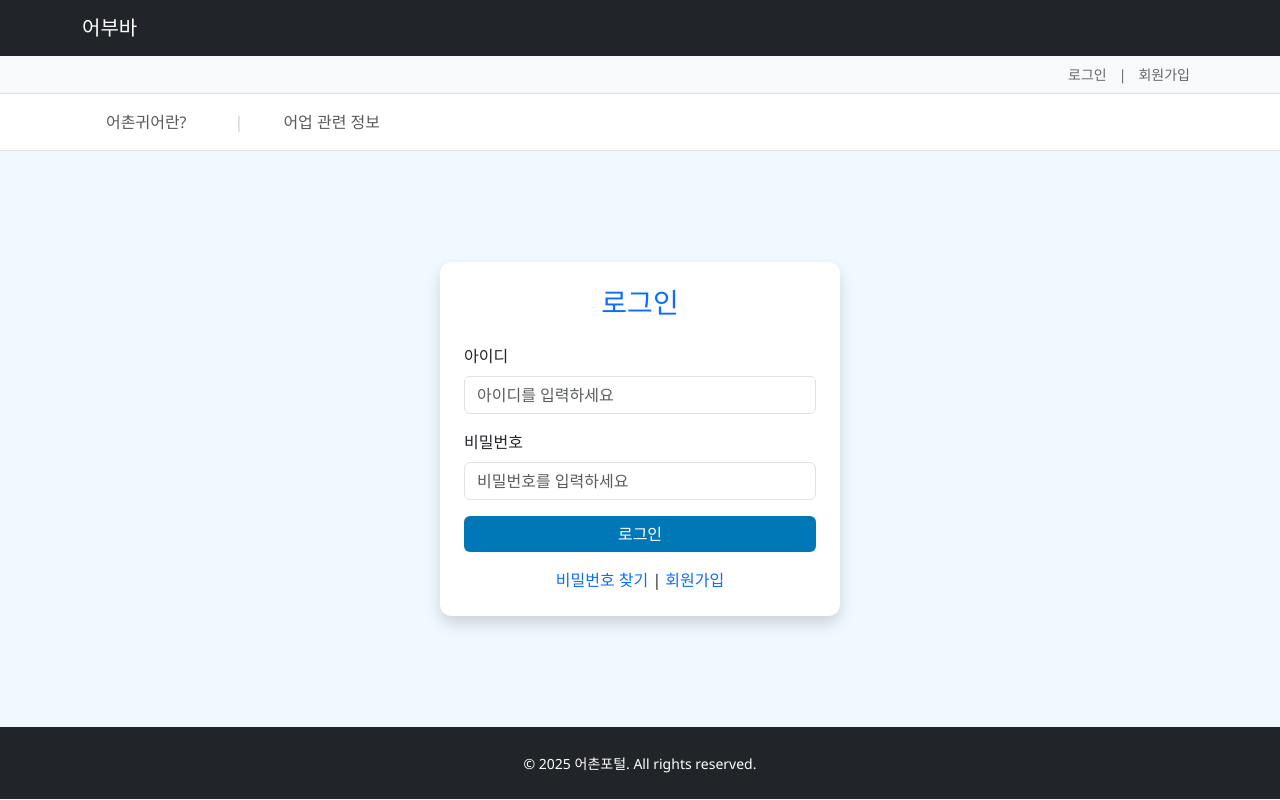
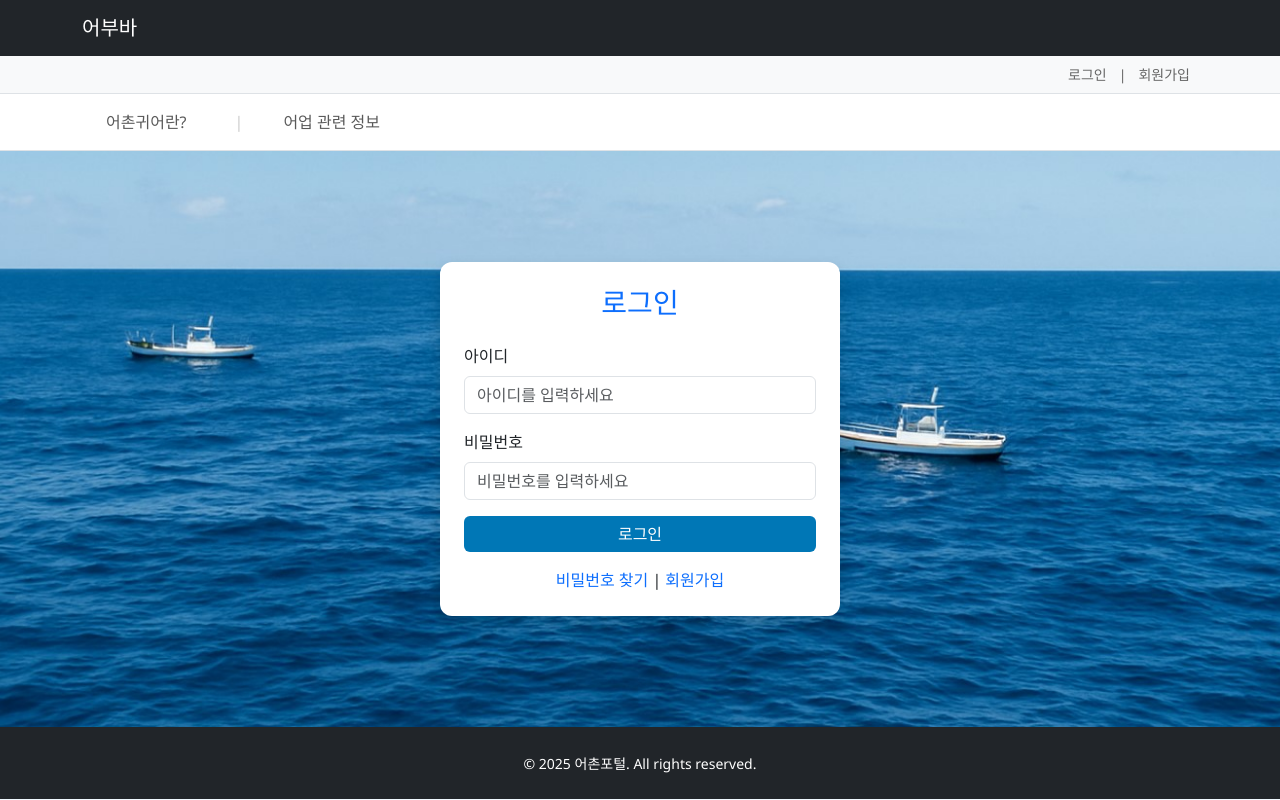
Before and after one commit to YSLEE24/advanced, a Flask app: page /auth/login in a window 1280 px wide. Run offline with Flask 3, Linux system fonts and the light colour scheme.

Commit message:
web error correction

```diff
--- a/routes/auth_routes.py
+++ b/routes/auth_routes.py
@@ -16,8 +16,8 @@ def login():
             # DB 연결
             conn = mysql.connector.connect(
                 host="192.168.0.64",
-                user="root",
-                password="human",
+                user="advanced_db",
+                password="human_advanced",
                 database="advanced_project"
             )
             cursor = conn.cursor(dictionary=True)
--- a/static/css/styles.css
+++ b/static/css/styles.css
@@ -2,6 +2,10 @@
 body {
     font-family: 'Segoe UI', 'Noto Sans KR', sans-serif;
     background-color: #f0f9ff;
+    background-image: url("/static/images/background.jpg");
+    background-repeat: no-repeat;
+    background-size: cover;
+    background-position: center;
     margin: 0;
     padding: 0;
 }
@@ -62,7 +66,9 @@ a {
 
 /* ---------------- 카드 / 뉴스 영역 스타일 ---------------- */
 .card {
+    background-color: rgba(255, 255, 255, 0.9);
     border-radius: 12px;
+    padding: 1rem;
     box-shadow: 0 4px 8px rgba(0,0,0,0.05);
     border: none;
 }
```
Also changed, not shown: static/images/background.jpg (added).
